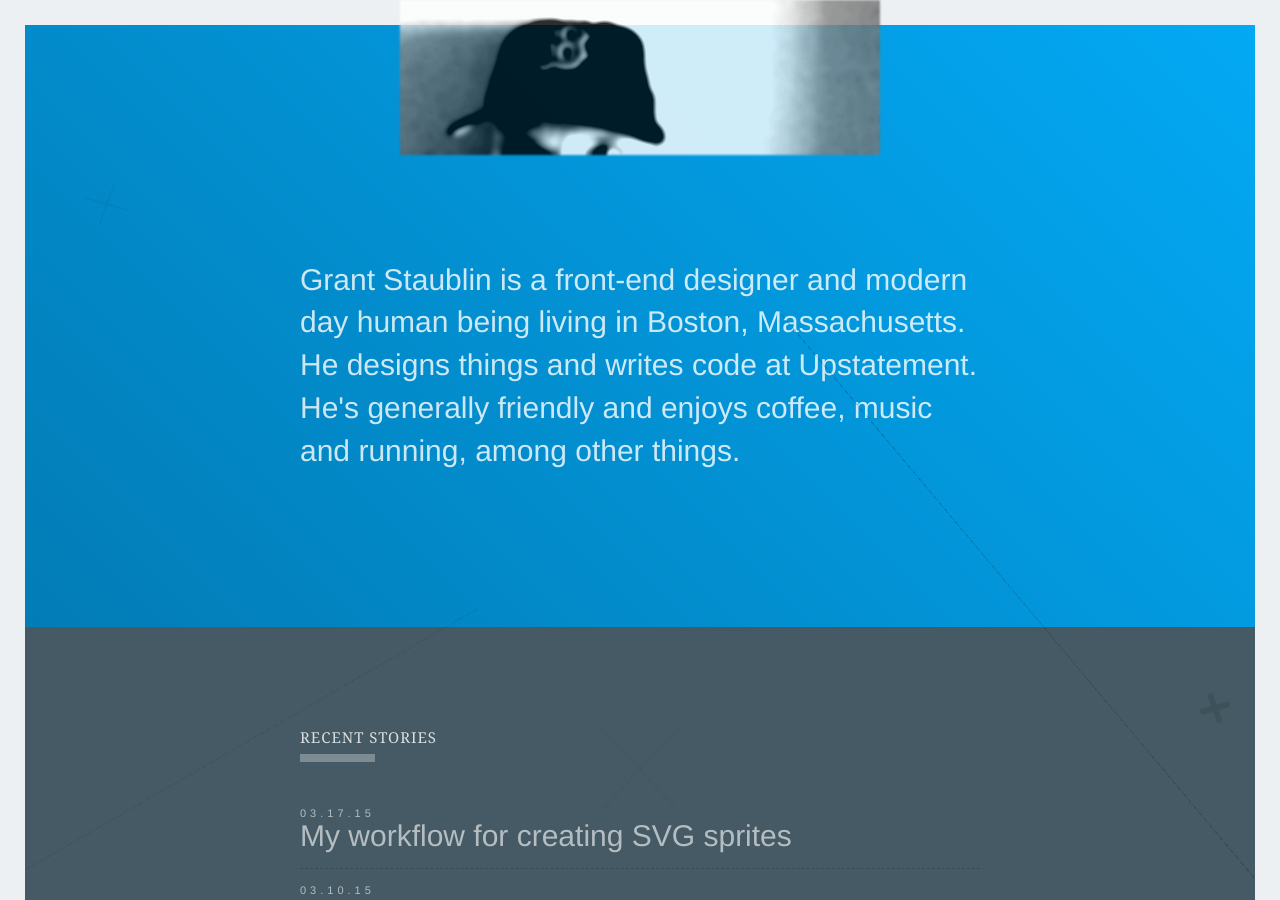
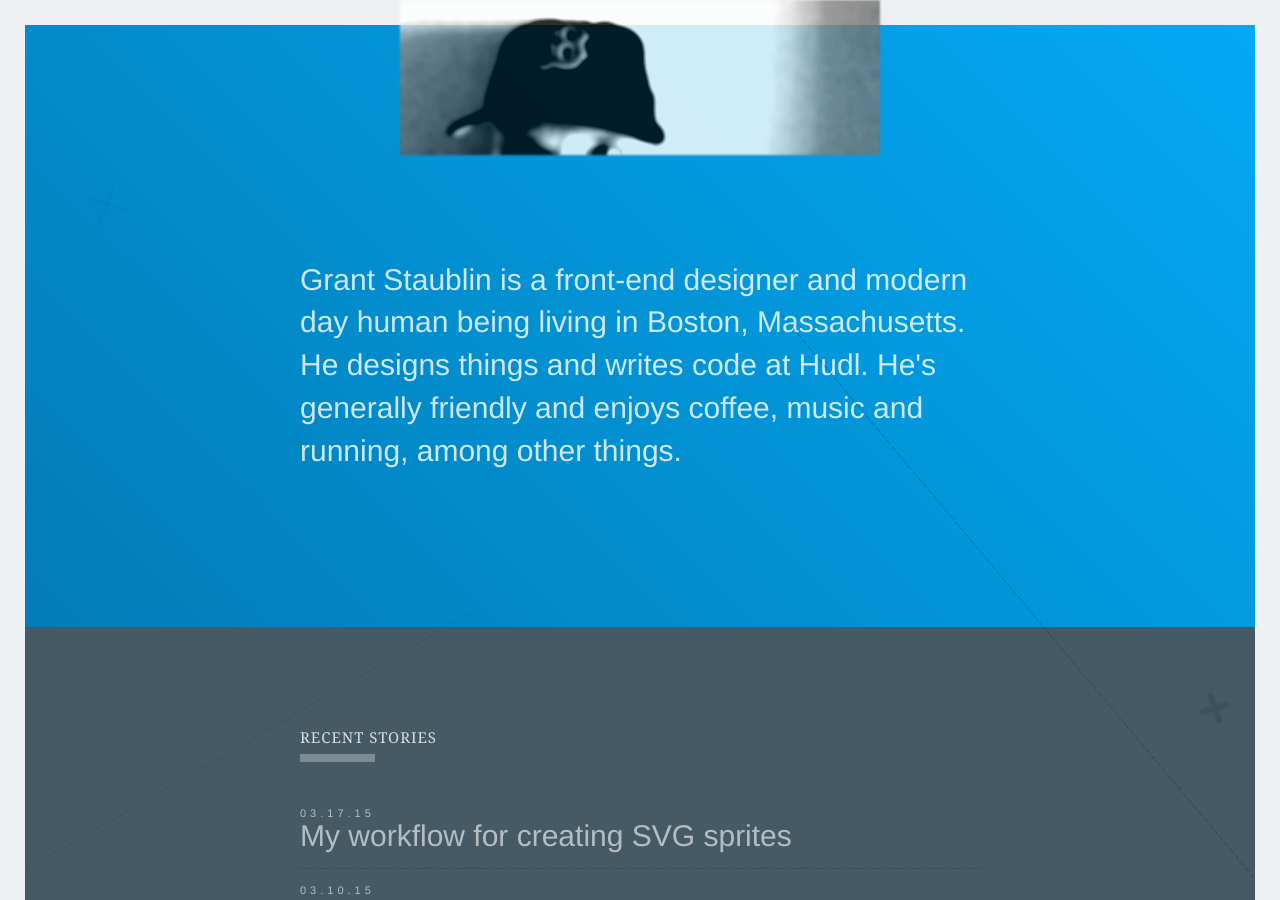
Before and after one commit to gcstaublin/gcstaublin.github.io, a Jekyll site: the page built from index.html, in a window 1280 px wide and 900 px high. Built offline with Jekyll 4.4.1, drawn with Linux system fonts in a browser that asks for light colours; nearby versions of some CDN libraries; the list of posts is cut into pages by our own code.

Commit message:
Updating current employer

```diff
--- a/index.html
+++ b/index.html
@@ -12,7 +12,7 @@ layout: default
 
   <div class="content-inner">
     <div class="page-mod">
-      <h4 class="page-intro">Grant Staublin is a front-end designer and modern day human being living in Boston, Massachusetts. He designs things and writes code at Upstatement. He's generally friendly and enjoys coffee, music and running, among other things.</h4>
+      <h4 class="page-intro">Grant Staublin is a front-end designer and modern day human being living in Boston, Massachusetts. He designs things and writes code at Hudl. He's generally friendly and enjoys coffee, music and running, among other things.</h4>
     </div> <!-- /page-mod -->
 
   <div class="teases-mod">
```
